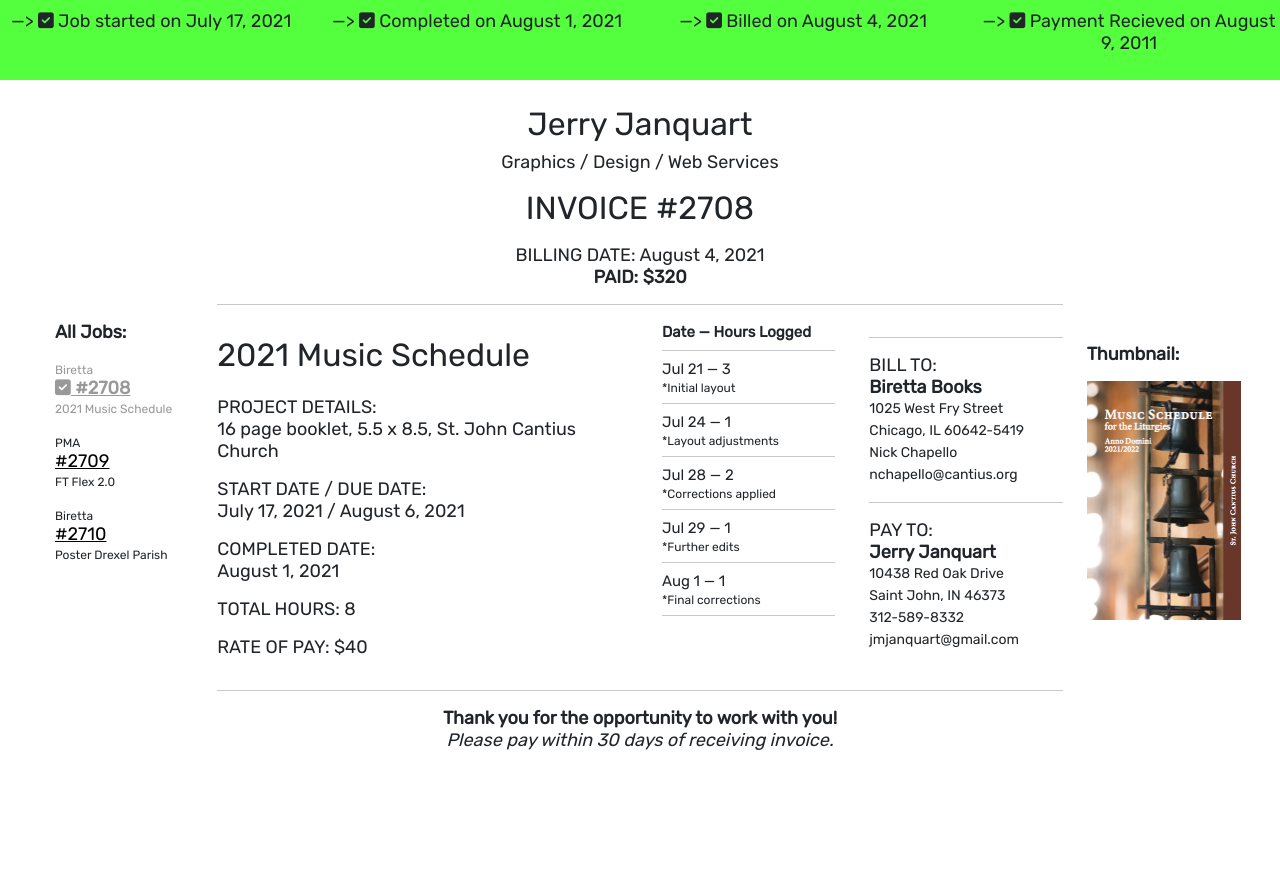
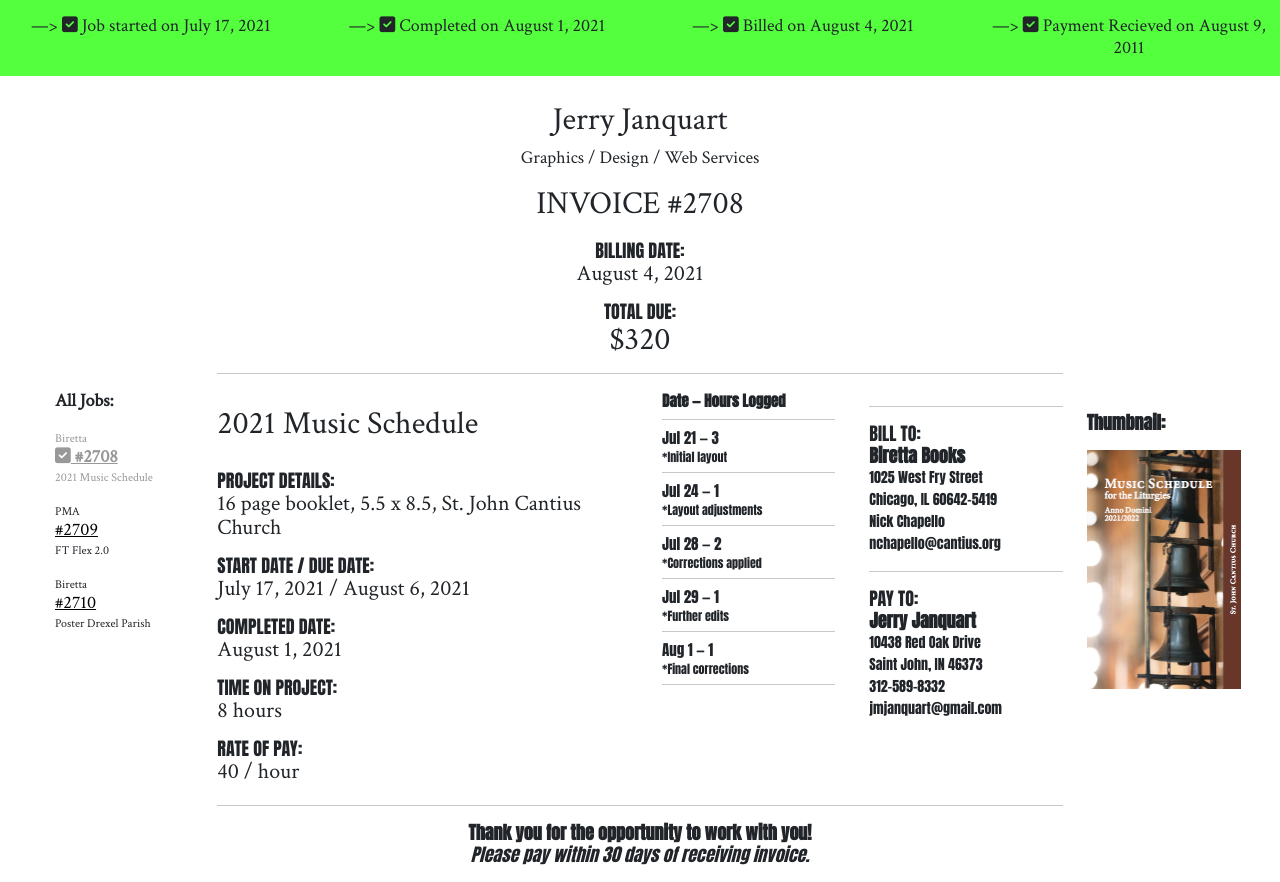
Before and after one commit to githubbjar/myFreelance, a PHP site: page / in a window 1280 px wide. Before the commit the page ends 750 px from the top, so only its background shows below. Run offline with PHP 8.4, Linux system fonts and the light colour scheme; some libraries are stand-ins or nearby versions.

Commit message:
styling page elements, not completed

```diff
--- a/dom.js
+++ b/dom.js
@@ -14,9 +14,9 @@ document.getElementById("invoice_number").innerHTML = jobOrInvoice;
 //BILLING DATE or RUNNING TOTAL
 let billingDate = "RUNNING TOTAL:";
 if (jobs[x].date_billed) {
-    billingDate = "BILLING DATE: " + jobs[x].date_billed + " ";
+    billingDate = "BILLING DATE: " + jobs[x].date_billed;
 };
-document.getElementById("date_billed").innerHTML = billingDate;
+document.getElementById("date_billed").innerHTML = jobs[x].date_billed;
 
 //TOTAL AMOUNT DUE or RUNNING TOTAL
 document.getElementById("project").innerHTML = jobs[x].project;
@@ -24,14 +24,14 @@ let totalDue = "$";
 if (jobs[x].date_paid) {
     totalDue = "PAID: $"
 }
-document.getElementById("billing_amount").innerHTML = totalDue + jobs[x].total_hours() * jobs[x].rate_of_pay();
+document.getElementById("billing_amount").innerHTML = "$" + jobs[x].total_hours() * jobs[x].rate_of_pay();
 
 //JOB INFO
 document.getElementById("project_type").innerHTML = jobs[x].project_type;
-document.getElementById("start_date").innerHTML = "START DATE / DUE DATE: <br /> " + jobs[x].start_date + " / " + jobs[x].due_date;
-document.getElementById("completed_date").innerHTML = "COMPLETED DATE: <br /> " + jobs[x].completed_date;
-document.getElementById("total_hours").innerHTML = "TOTAL HOURS: " + jobs[x].total_hours();
-document.getElementById("rate_of_pay").innerHTML = "RATE OF PAY: $" + jobs[x].rate_of_pay(); + " / hour";
+document.getElementById("start_date").innerHTML =  jobs[x].start_date + " / " + jobs[x].due_date;
+document.getElementById("completed_date").innerHTML = jobs[x].completed_date;
+document.getElementById("total_hours").innerHTML = jobs[x].total_hours() + " hours";
+document.getElementById("rate_of_pay").innerHTML = jobs[x].rate_of_pay() + " / hour";
 
 
 //BILL TO
--- a/index.php
+++ b/index.php
@@ -9,7 +9,8 @@
     <script src="https://kit.fontawesome.com/c6ab673120.js" crossorigin="anonymous"></script>
     <link rel="preconnect" href="https://fonts.googleapis.com">
     <link rel="preconnect" href="https://fonts.gstatic.com" crossorigin>
-    <link href="https://fonts.googleapis.com/css2?family=Rubik&display=swap" rel="stylesheet">
+    <link href="https://fonts.googleapis.com/css2?family=Anton&family=Crimson+Text&display=swap" rel="stylesheet">
+
     <!--//grab url for use in querying database-->
     <?php
         $raw_url = "http://{$_SERVER['HTTP_HOST']}{$_SERVER['REQUEST_URI']}";
@@ -35,10 +36,12 @@
     <div class='col-sm-2' id='test_space'></div>
     <div class='col-sm-8'>
         <h2 class="jerry">Jerry Janquart </h2>
-        <p id="services">Graphics / Design / Web Services</p>
+        <p id="services" class="crimson">Graphics / Design / Web Services</p>
         <p id="invoice_number"></p>
-        <p id="date_billed"></p>
-        <p id="billing_amount"></p>
+        <p class="project-details-header-top">BILLING DATE:</p>
+        <p id="date_billed" class="project-details"></p>
+        <p class="project-details-header-top">TOTAL DUE:</p>
+        <p id="billing_amount" class="total-due"></p>
         <hr />
     </div>
     <div class='col-sm-2'></div>
@@ -52,12 +55,16 @@
     </div>
     <div class='col-sm-4'>
         <h2 id="project"></h2>
-        <p class="project-details">PROJECT DETAILS:</p>
-        <p id="project_type"></p>
-        <p id="start_date"></p>
-        <p id="completed_date"></p>
-        <p id="total_hours"></p>
-        <p id="rate_of_pay"></p>
+        <p class="project-details-header">PROJECT DETAILS:</p>
+        <p id="project_type" class="project-details"></p>
+        <p class="project-details-header">START DATE / DUE DATE:</p>
+        <p id="start_date" class="project-details"></p>
+        <p class="project-details-header">COMPLETED DATE:</p>
+        <p id="completed_date" class="project-details"></p>
+        <p class="project-details-header">TIME ON PROJECT:</p>
+        <p id="total_hours" class="project-details"></p>
+        <p class="project-details-header">RATE OF PAY:</p>
+        <p id="rate_of_pay" class="project-details"></p>
     </div>
     <div class='col-sm-2'>
         <div id="hours_table"></div>
--- a/styles.css
+++ b/styles.css
@@ -6,14 +6,13 @@ body {
     p {
         font-size: 18px;
         line-height: 22px;
-        font-family: 'Rubik', sans-serif;
+        font-family: 'Anton', sans-serif;
     }
 
     h2 {
-        font-family: 'Rubik', sans-serif;
+        font-family: 'Crimson Text', serif;
     }
     p.project-details {font-size: 18px; line-height: 12px; margin-bottom: 5px;}
-    #billing_amount {margin-top: -16px; font-weight: bold;}
     #header {margin-top: 25px;}
     h2.jerry, #services, #invoice_number, #date_billed, #billing_amount {
         text-align: center;
@@ -24,6 +23,43 @@ body {
     #job_status {
         margin-top: 0px;
         text-align: center;
+    }
+    #job_status p {
+        font-family: 'Crimson Text', serif;
+        margin-top: 5px;
+        margin-bottom: 7px;
+    }
+
+    p.total-runningtotal {
+        font-family: 'Crimson Text', serif;
+        font-size: 30px;
+        padding-top: 5px;
+    }
+    p.project-details-header {
+        font-family: 'Anton', sans-serif;
+        margin-bottom: 0px;
+        margin-top: 15px;
+    }
+    p.project-details-header-top {
+        font-family: 'Anton', sans-serif;
+        margin-bottom: 0px;
+        margin-top: 15px;
+        text-align: center;
+    }
+    p.project-details {
+        font-family: 'Crimson Text', serif;
+        font-size: 22px;
+        line-height: 24px;
+    }
+
+    p.total-due {
+        font-family: 'Crimson Text', serif;
+        font-size: 32px;
+        line-height: 34px;
+    }
+
+    p.crimson {
+        font-family: 'Crimson Text', serif;
     }
 
     .green {
@@ -59,6 +95,8 @@ body {
 
     #job-list p {
         margin-left: 20px;
+        font-family: 'Crimson Text', serif;
+
     }
 
     #job-list {
```
